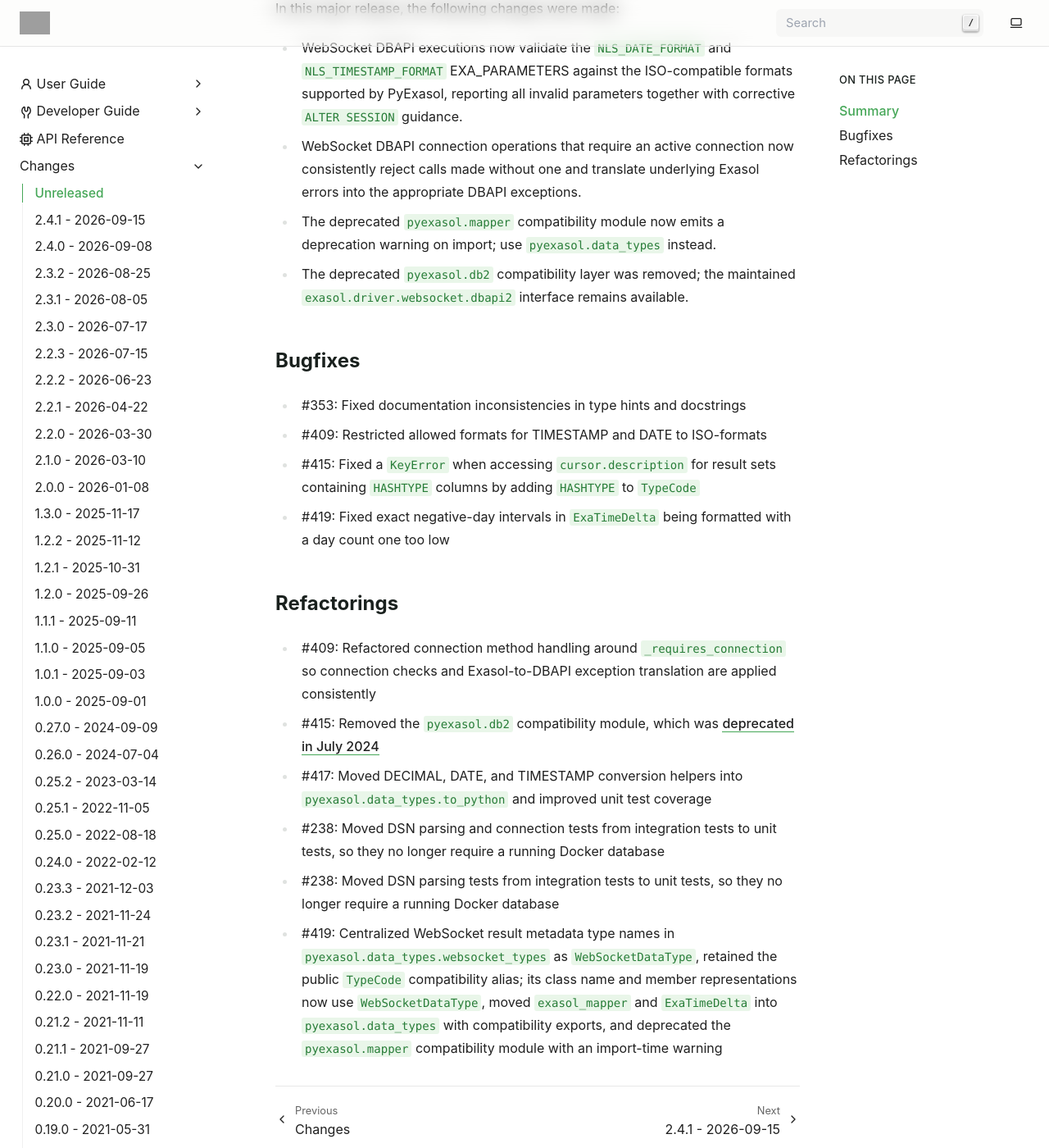
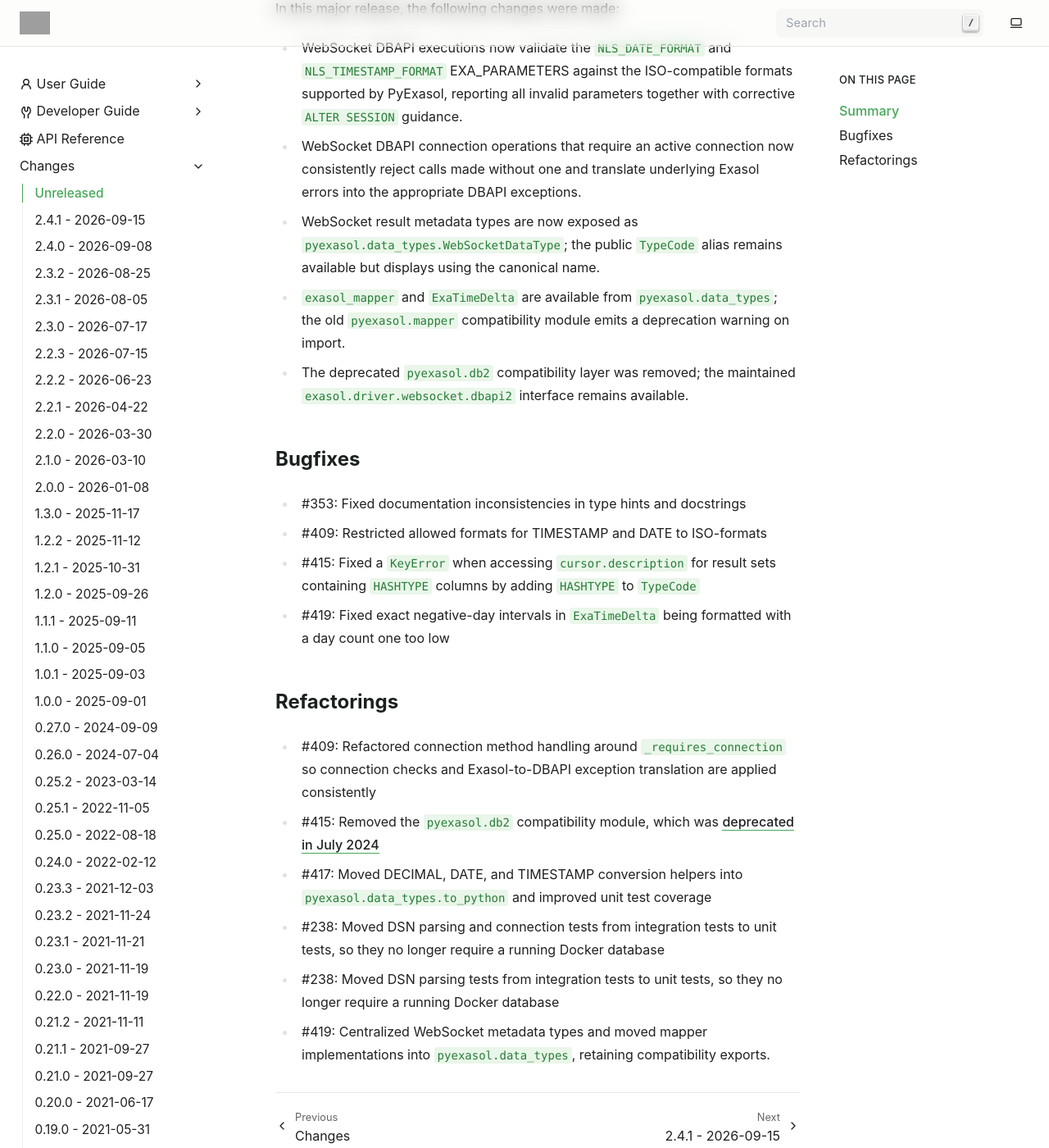
Before and after one commit to exasol/pyexasol, a Sphinx documentation site: the page built from doc/changes/unreleased.md, in a window 1280 px wide and 1400 px high, scrolled down 236 px. Shown: the whole window at 82% size. Built offline with Sphinx 7.4.7, drawn with Linux system fonts in a browser that asks for light colours; grey boxes are pictures that could not be loaded.

Commit message:
Shorten changelog entry

```diff
--- a/doc/changes/unreleased.md
+++ b/doc/changes/unreleased.md
@@ -11,8 +11,12 @@ In this major release, the following changes were made:
 * WebSocket DBAPI connection operations that require an active connection now
   consistently reject calls made without one and translate underlying Exasol
   errors into the appropriate DBAPI exceptions.
-* The deprecated ``pyexasol.mapper`` compatibility module now emits a
-  deprecation warning on import; use ``pyexasol.data_types`` instead.
+* WebSocket result metadata types are now exposed as
+  ``pyexasol.data_types.WebSocketDataType``; the public ``TypeCode`` alias
+  remains available but displays using the canonical name.
+* ``exasol_mapper`` and ``ExaTimeDelta`` are available from
+  ``pyexasol.data_types``; the old ``pyexasol.mapper`` compatibility module
+  emits a deprecation warning on import.
 * The deprecated ``pyexasol.db2`` compatibility layer was removed; the
   maintained ``exasol.driver.websocket.dbapi2`` interface remains available.
 
@@ -35,10 +39,5 @@ In this major release, the following changes were made:
   ``pyexasol.data_types.to_python`` and improved unit test coverage
 * #238: Moved DSN parsing and connection tests from integration tests to unit tests, so they no longer require a running Docker database
 * #238: Moved DSN parsing tests from integration tests to unit tests, so they no longer require a running Docker database
-* #419: Centralized WebSocket result metadata type names in
-  ``pyexasol.data_types.websocket_types`` as ``WebSocketDataType``, retained
-  the public ``TypeCode`` compatibility alias; its class name and member
-  representations now use ``WebSocketDataType``, moved ``exasol_mapper`` and
-  ``ExaTimeDelta`` into
-  ``pyexasol.data_types`` with compatibility exports, and deprecated the
-  ``pyexasol.mapper`` compatibility module with an import-time warning
+* #419: Centralized WebSocket metadata types and moved mapper implementations
+  into ``pyexasol.data_types``, retaining compatibility exports.
```
